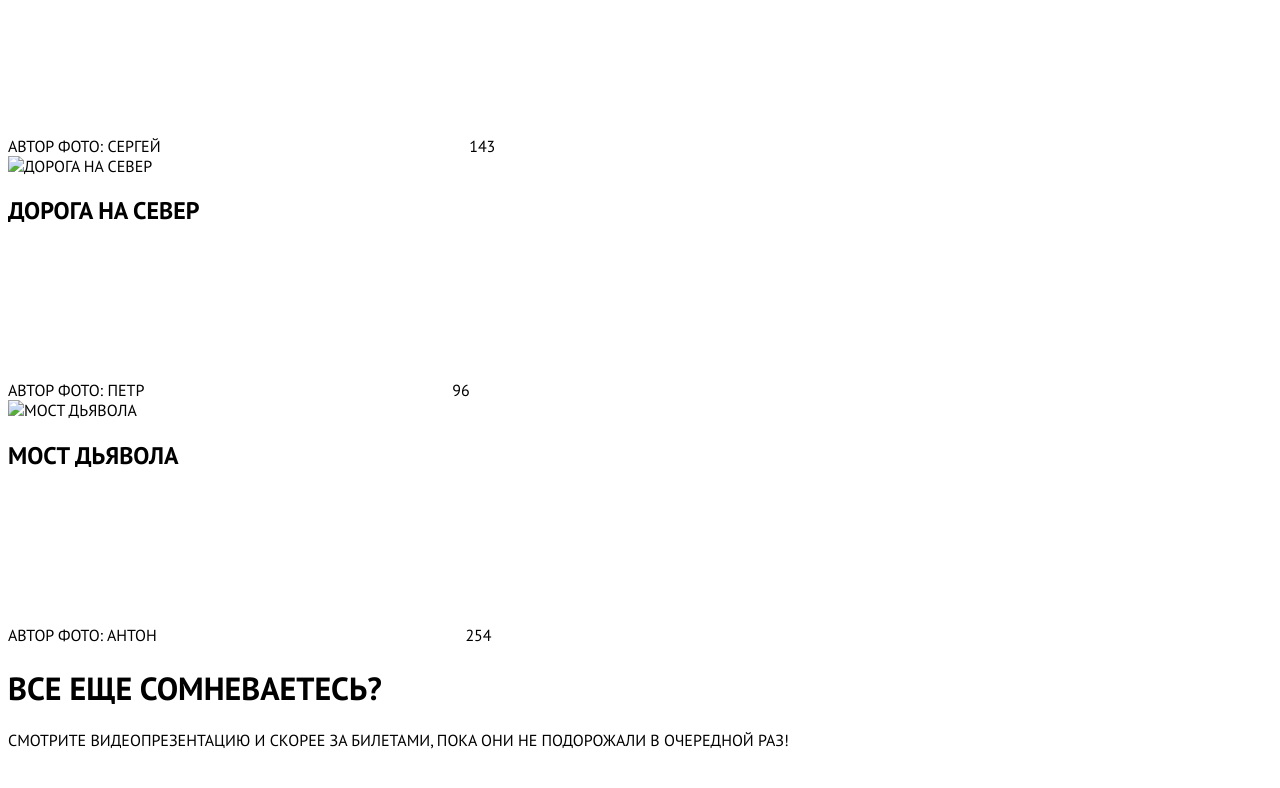
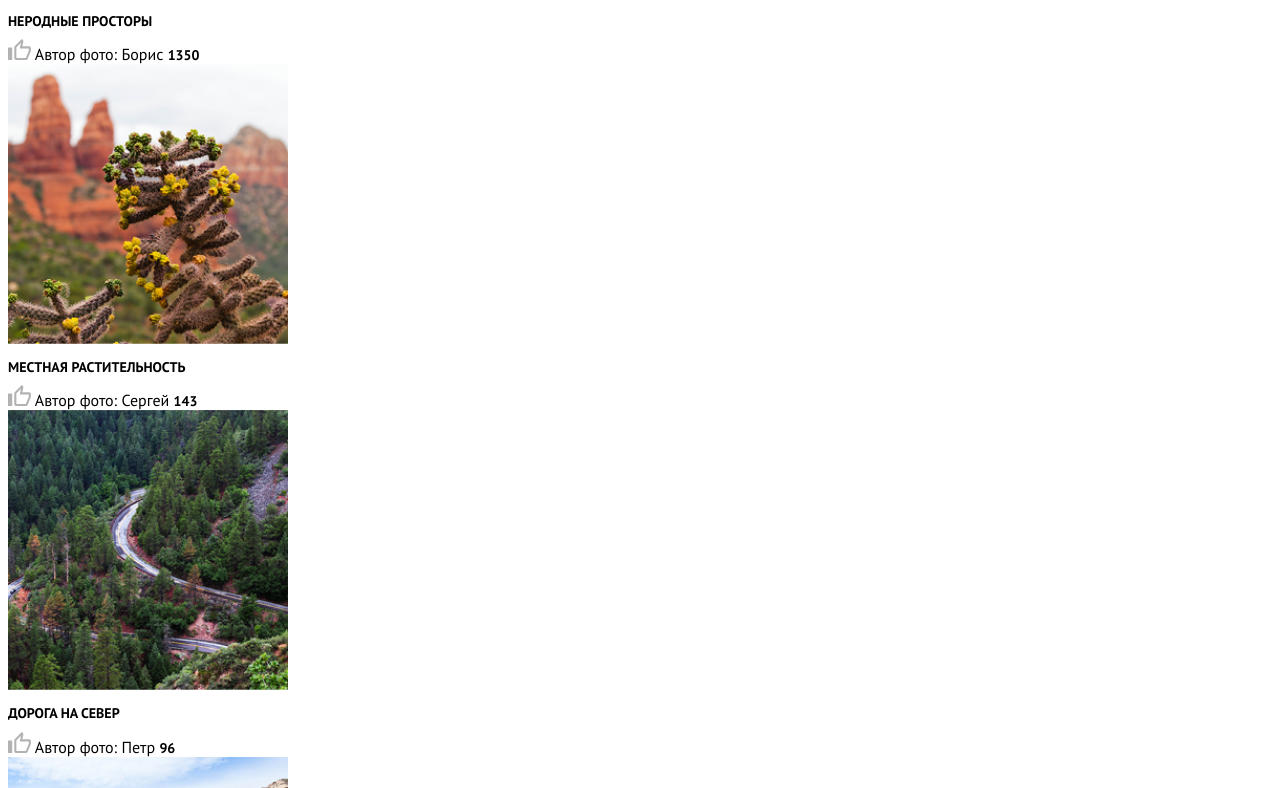
Before and after one commit to jesusingod666/870127-sedona-22, a website: page source/catalog.html in a window 1280 px wide. Shown: the part 607-1395 px from the top of the page. Drawn offline with nearby package versions, Linux system fonts and the light colour scheme; files that its build step writes are made by us from their sources.

Commit message:
Стилизация страницы каталога

```diff
--- a/source/catalog.html
+++ b/source/catalog.html
@@ -3,13 +3,13 @@
 <head>
   <meta charset="utf-8">
   <title>Catalog</title>
-  <link rel="stylesheet" href="/source/css/style.css">
+  <link rel="stylesheet" href="css/style.css">
 </head>
 <body class="page-body">
   <header class="page-header">
     <div class="container">
       <a class="page-header__logo">
-        <img src="#" alt="Лого Седона">
+        <img src="img/logotype-mobile.svg.svg" alt="Лого Седона">
       </a>
       <nav class="main-nav">
         <button class="main-nav__toggle" type="button">
@@ -43,38 +43,38 @@
   <main class="page-main-catalog">
     <div class="container">
       <div class="page-main-catalog__title-image">
-        <img src="#" alt="">
+        <img src="img/SEDONA-form.svg" alt="Добро пожаловать в Седону">
       </div>
       <div class="photo">
     	  <h1 class="photo__title">Фото и видео</h1>
         <p class="photo__description">Не можете решиться на путешествие из-за курса? Фотографии помогут вам забыть о политике и экономике.</p>
         <ul class="photo__list">
           <li class="photo__item">
-            <img src="#" alt="неродные просторы">
+            <img src="img/photo-1-mobile.jpg.jpg" alt="неродные просторы">
             <h2 class="photo__header">неродные просторы</h2>
+            <img src="img/like-icon.svg.svg" alt="количество лайков">
             <span class="photo__author">Автор фото: Борис</span>
-            <svg></svg>
             <span class="photo__amount-like">1350</span>
           </li>
           <li class="photo__item">
-            <img src="#" alt="Местная растительность">
+            <img src="img/photo-2-mobile.jpg.jpg" alt="Местная растительность">
             <h2 class="photo__header">Местная растительность</h2>
+            <img src="img/like-icon.svg.svg" alt="количество лайков">
             <span class="photo__author">Автор фото: Сергей</span>
-            <svg></svg>
             <span class="photo__amount-like">143</span>
           </li>
           <li class="photo__item">
-            <img src="#" alt="Дорога на север">
+            <img src="img/photo-3-mobile.jpg.jpg" alt="Дорога на север">
             <h2 class="photo__header">Дорога на север</h2>
+            <img src="img/like-icon.svg.svg" alt="количество лайков">
             <span class="photo__author">Автор фото: Петр</span>
-            <svg></svg>
             <span class="photo__amount-like">96</span>
           </li>
           <li class="photo__item">
-            <img src="#" alt="Мост дьявола">
+            <img src="img/photo-4-desktop_1.jpg" alt="Мост дьявола">
             <h2 class="photo__header">Мост дьявола</h2>
+            <img src="img/like-icon.svg.svg" alt="количество лайков">
             <span class="photo__author">Автор фото: Антон</span>
-            <svg></svg>
             <span class="photo__amount-like">254</span>
           </li>
         </ul>
@@ -82,7 +82,7 @@
       <div class="video">
         <h1 class="video__title">Все еще сомневаетесь?</h1>
         <p class="video__description">Смотрите видеопрезентацию и скорее за билетами, пока они не подорожали в очередной раз!</p>
-        <img src="#" alt="">
+        <img src="img/video-mobile.jpg.jpg" alt="">
       </div>
       <div class="video-controls">
         <div class="video-controls__scale">
--- /dev/null
+++ b/source/less/blocks/page-main-catalog.less
@@ -0,0 +1,23 @@
+.photo__author {
+  text-transform: none;
+}
+
+.photo__title,
+.video__title {
+  font-size: 18px;
+  font-weight: 700;
+  line-height: 1;
+}
+
+.photo__header,
+.photo__amount-like {
+  font-size: 14px;
+  font-weight: 700;
+  line-height: 1;
+}
+
+.photo__description,
+.video__description {
+  font-size: 14px;
+  line-height: 24px;
+}
--- a/source/less/style.less
+++ b/source/less/style.less
@@ -15,3 +15,4 @@
 @import "blocks/features.less";
 @import "blocks/page-header.less";
 @import "blocks/page-main-form.less";
+@import "blocks/page-main-catalog.less";
```
Also changed, not shown: source/img/like-icon.svg.svg (added), source/img/photo-1-mobile.jpg.jpg (added), source/img/photo-2-mobile.jpg.jpg (added), source/img/photo-3-mobile.jpg.jpg (added), source/img/photo-4-desktop_1.jpg (added), source/img/video-mobile.jpg.jpg (added).
